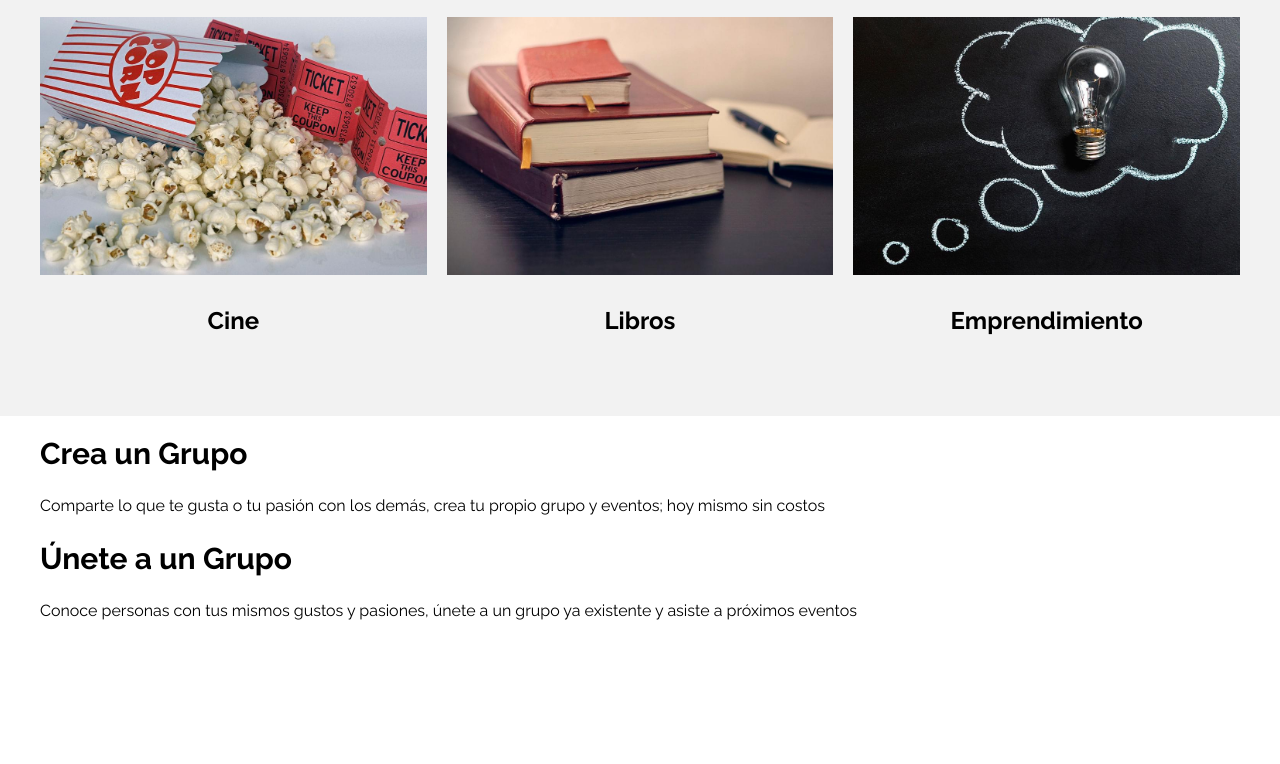
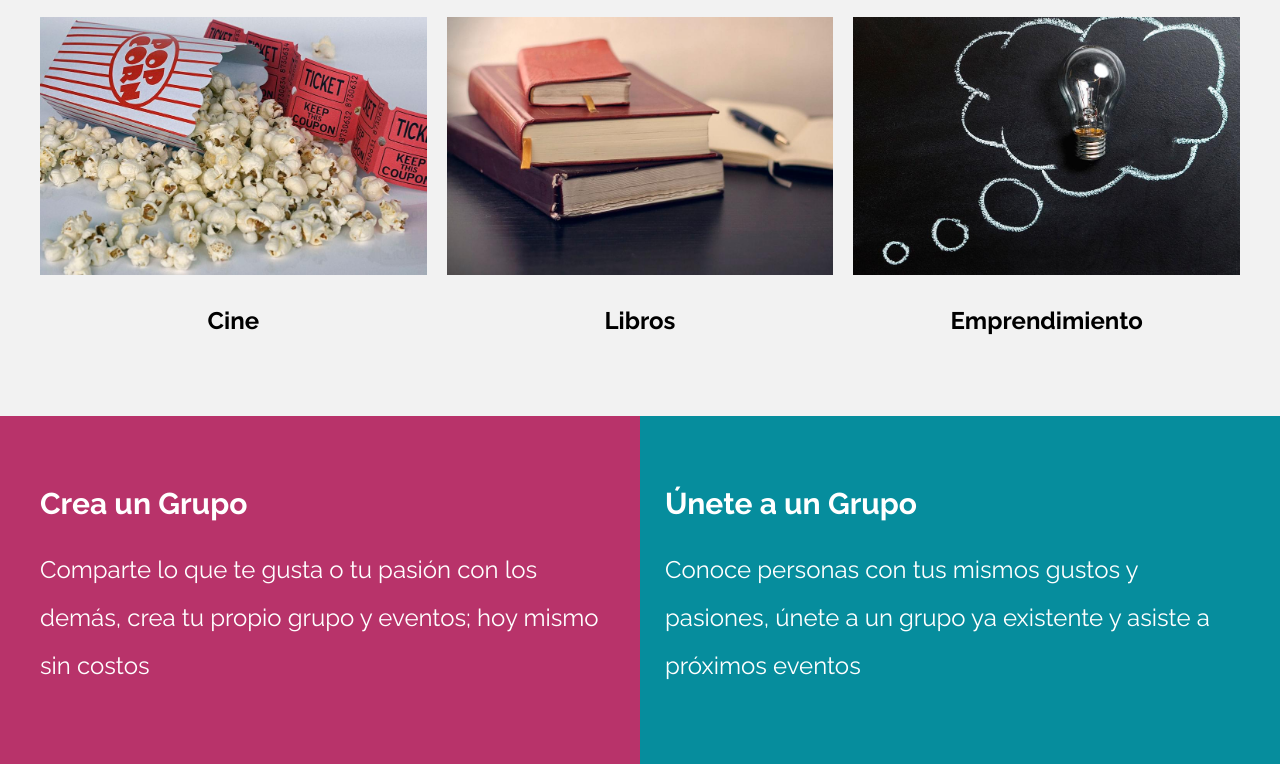
Before and after one commit to mcmmiguel/meetiproject, a website: page index.html in a window 1280 px wide. Shown: the part 2833-3597 px from the top of the page. Before the commit the page ends 3475 px from the top, so only its background shows below. Drawn offline with Linux system fonts and the light colour scheme.

Commit message:
_grupos.scss: Estilos finalizados a la Seccion Grupos con linear gradient

```diff
--- a/index.html
+++ b/index.html
@@ -190,13 +190,13 @@
 
     <section class="grupos">
         <div class="grupos__grid contenedor">
-            <div class="grupo__bloque">
-                <h3 class="grupo__heading">Crea un Grupo</h3>
-                <p class="grupo__texto">Comparte lo que te gusta o tu pasión con los demás, crea tu propio grupo y eventos; hoy mismo sin costos</p>
+            <div class="grupos__bloque">
+                <h3 class="grupos__heading">Crea un Grupo</h3>
+                <p class="grupos__texto">Comparte lo que te gusta o tu pasión con los demás, crea tu propio grupo y eventos; hoy mismo sin costos</p>
             </div>
-            <div class="grupo__bloque">
-                <h3 class="grupo__heading">Únete a un Grupo</h3>
-                <p class="grupo__texto">Conoce personas con tus mismos gustos y pasiones, únete a un grupo ya existente y asiste a próximos eventos</p>
+            <div class="grupos__bloque">
+                <h3 class="grupos__heading">Únete a un Grupo</h3>
+                <p class="grupos__texto">Conoce personas con tus mismos gustos y pasiones, únete a un grupo ya existente y asiste a próximos eventos</p>
             </div>
         </div>
     </section>
--- /dev/null
+++ b/src/scss/ui/contenido/_grupos.scss
@@ -0,0 +1,33 @@
+@use 'base/variables' as v;
+@use 'base/mixins' as m;
+
+
+.grupos {
+    color: v.$blanco;
+    padding: 5rem 0;
+    background-image: linear-gradient(to bottom, v.$primario 0%, v.$primario 50%, v.$secundario 50%, v.$secundario 100%);
+
+    @include m.tablet {
+        background-image: linear-gradient(to right, v.$primario 0%, v.$primario 50%, v.$secundario 50%, v.$secundario 100%);
+    }
+
+    &__grid {
+        @include m.grid(1, 5rem);
+
+        @include m.tablet {
+            @include m.grid(2, 5rem);
+        }
+    }
+
+    &__heading {
+        font-size: 3rem;
+    }
+
+    &__texto {
+        color: v.$blanco;
+        font-size: 2.4rem;
+        line-height: 2;
+    }
+
+
+}
--- a/src/scss/ui/contenido/_index.scss
+++ b/src/scss/ui/contenido/_index.scss
@@ -2,3 +2,4 @@
 @forward 'busqueda';
 @forward 'eventos';
 @forward 'categorias';
+@forward 'grupos';
```
Also changed, not shown: build/css/app.css, 1 other file.
